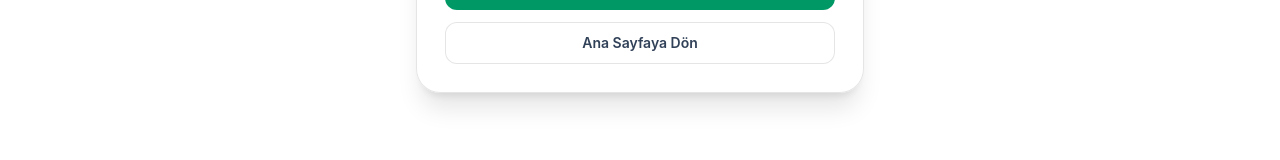
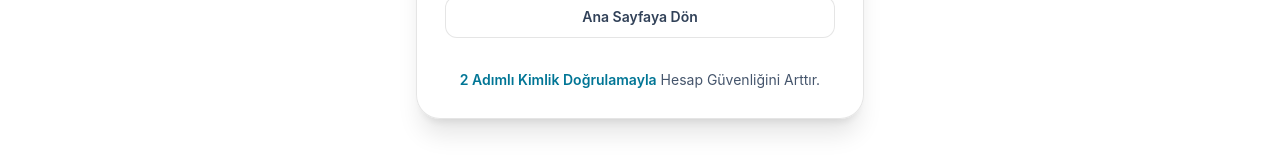
Before and after one commit to kemaldenizl/finance-analysis-frontend, a Next.js app: page /verify-email in a window 1280 px wide. Shown: the part 537-697 px from the top of the page. Built offline with nearby package versions, Linux system fonts and the light colour scheme; no server answers.

Commit message:
refactor: Adjust padding in MFA pages and add security link in email verification page

```diff
--- a/src/app/(auth)/mfa/giris-yap/page.tsx
+++ b/src/app/(auth)/mfa/giris-yap/page.tsx
@@ -2,7 +2,7 @@ import Link from "next/link";
 
 export default function MfaLoginPage() {
   return (
-    <div className="relative flex min-h-[78vh] items-center justify-center py-12">
+    <div className="relative flex min-h-[78vh] items-center justify-center py-1">
       <div className="pointer-events-none absolute inset-0 -z-10 overflow-hidden">
         <div className="absolute -left-16 top-16 h-64 w-64 animate-[pulse_6s_ease-in-out_infinite] rounded-full bg-cyan-500/20 blur-3xl dark:bg-cyan-400/10" />
         <div className="absolute -right-20 bottom-8 h-72 w-72 animate-[pulse_7s_ease-in-out_infinite] rounded-full bg-indigo-500/20 blur-3xl dark:bg-indigo-400/10" />
--- a/src/app/(auth)/mfa/kodlar/page.tsx
+++ b/src/app/(auth)/mfa/kodlar/page.tsx
@@ -31,7 +31,7 @@ const safetyNotes = [
 
 export default function MfaRecoveryCodesPage() {
   return (
-    <div className="relative flex min-h-[78vh] items-center justify-center py-12">
+    <div className="relative flex min-h-[78vh] items-center justify-center py-1">
       <div className="pointer-events-none absolute inset-0 -z-10 overflow-hidden">
         <div className="absolute -left-16 top-16 h-64 w-64 animate-[pulse_6s_ease-in-out_infinite] rounded-full bg-emerald-500/20 blur-3xl dark:bg-emerald-400/10" />
         <div className="absolute -right-20 bottom-8 h-72 w-72 animate-[pulse_7s_ease-in-out_infinite] rounded-full bg-cyan-500/20 blur-3xl dark:bg-cyan-400/10" />
--- a/src/app/(auth)/mfa/kurulum/page.tsx
+++ b/src/app/(auth)/mfa/kurulum/page.tsx
@@ -24,7 +24,7 @@ const setupTips = [
 
 export default function MfaSetupPage() {
   return (
-    <div className="relative flex min-h-[78vh] items-center justify-center py-12">
+    <div className="relative flex min-h-[78vh] items-center justify-center py-1">
       <div className="pointer-events-none absolute inset-0 -z-10 overflow-hidden">
         <div className="absolute -left-16 top-16 h-64 w-64 animate-[pulse_6s_ease-in-out_infinite] rounded-full bg-violet-500/20 blur-3xl dark:bg-violet-400/10" />
         <div className="absolute -right-20 bottom-8 h-72 w-72 animate-[pulse_7s_ease-in-out_infinite] rounded-full bg-cyan-500/20 blur-3xl dark:bg-cyan-400/10" />
--- a/src/app/(auth)/verify-email/page.tsx
+++ b/src/app/(auth)/verify-email/page.tsx
@@ -37,6 +37,12 @@ export default function EmailVerificationPage() {
           >
             Ana Sayfaya Dön
           </Link>
+          <p className="mt-5 text-center text-sm text-slate-600 dark:text-slate-300">
+          <Link href="/mfa/kurulum" className="font-semibold text-cyan-700 dark:text-cyan-300">
+            2 Adımlı Kimlik Doğrulamayla
+          </Link>{" "}
+          Hesap Güvenliğini Arttır.{" "}
+        </p>
         </div>
       </section>
     </div>
```
